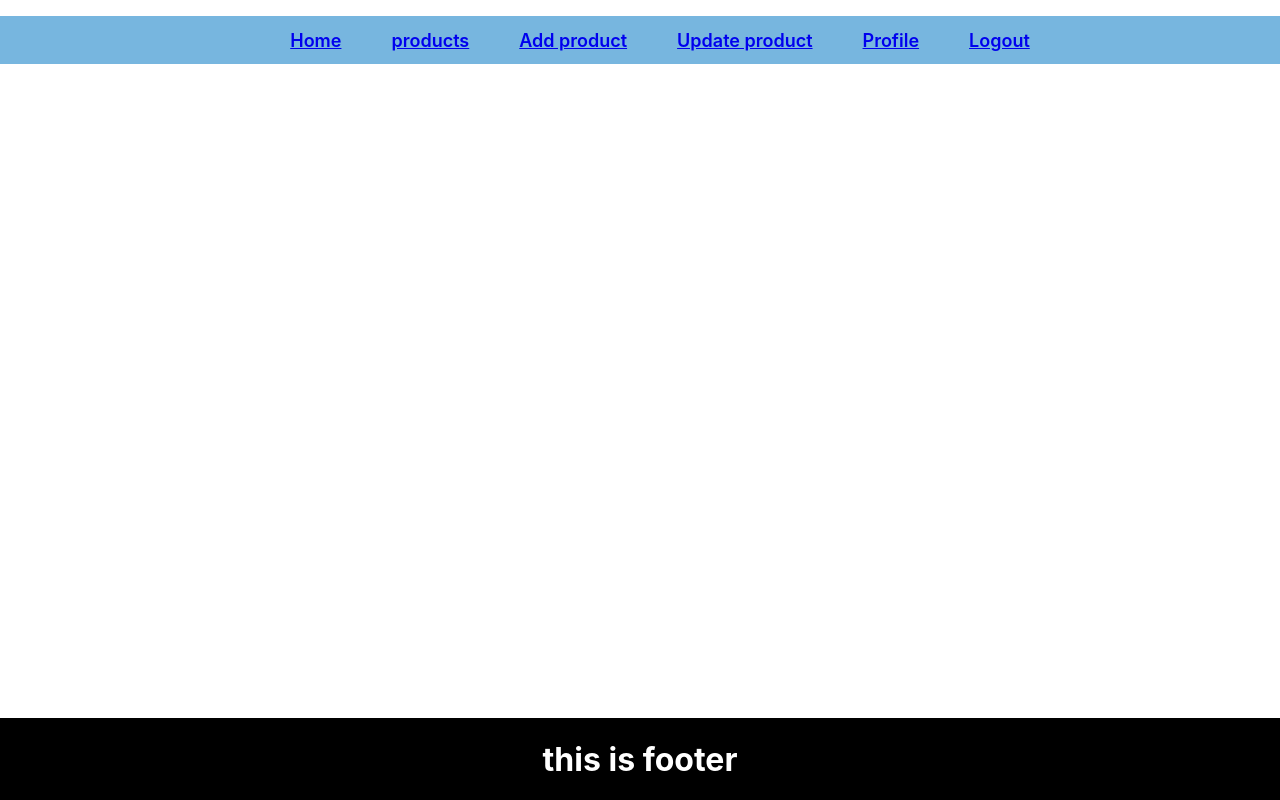
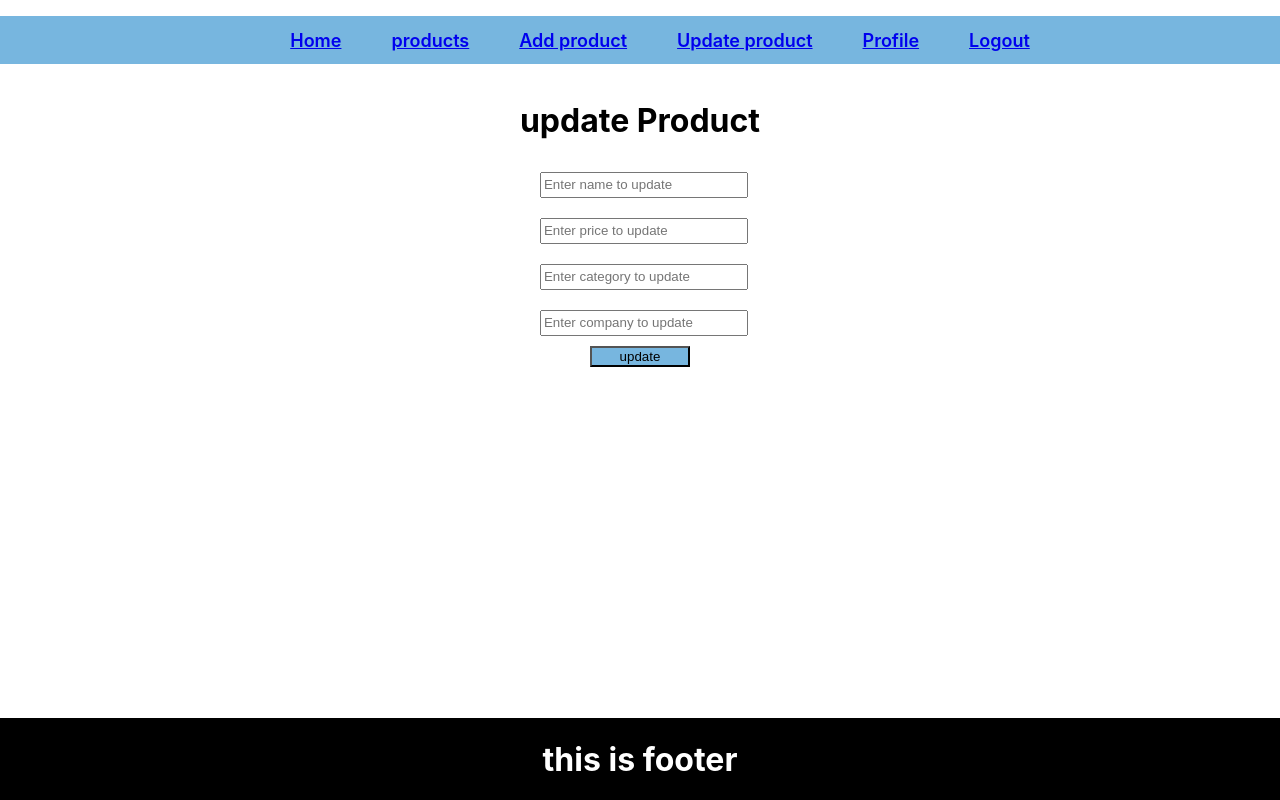
Before and after one commit to AVISHEREE/E-commerce, a React (Create React App) app in the folder frontend/: page /update/1 in a window 1280 px wide. Built offline with nearby package versions, Linux system fonts and the light colour scheme; sample sign-in values are in the browser's storage.

Commit message:
update product component made

```diff
--- a/frontend/src/App.js
+++ b/frontend/src/App.js
@@ -6,6 +6,7 @@ import Login from './components/login.js';
 import AddProduct  from './components/addproduct.js';
 import PrivateComponent  from './components/privateComponent.js';
 import ProductList from './components/productsList.js';
+import UpdateProduct from './components/updateProduct.js';
 import { BrowserRouter, Route, Routes } from 'react-router-dom';
 function App() {
   return (
@@ -18,7 +19,7 @@ function App() {
           <Route path='/' element={<h1>hello home</h1>}/>
           <Route path='/products' element={<ProductList/>}/>
           <Route path='/add' element={<AddProduct/>}/>
-          <Route path='/update' element={<h1>hello update product</h1>}/>
+          <Route path='/update/:id' element={<UpdateProduct/>}/>
           <Route path='/logout' element={<h1>hello logout</h1>}/>
           <Route path='/profile' element={<h1>hello profile</h1>}/>
           </Route>
--- a/frontend/src/components/productsList.js
+++ b/frontend/src/components/productsList.js
@@ -1,10 +1,15 @@
 import React, { useState , useEffect } from "react";
+import { Link } from "react-router-dom";
 
 const ProductList = () =>{
     const [products, setProducts] = useState([])
     useEffect(() => {
         showProducts()
     }, [])
+    const updateProduct = async () =>{
+        console.log("hello world");
+
+    }
     const showProducts = async () =>{
         const data = await fetch("http://localhost:5000/v1/product/products");
         const result =  await data.json();
@@ -21,6 +26,8 @@ const ProductList = () =>{
             <li>Poduct Price:{e.price}</li>
             <li>Poduct category:{e.category}</li>
             <li>Poduct company:{e.company}</li>
+            <button onClick={updateProduct}><Link to={'/update/'+e._id}>Update</Link></button>&nbsp;&nbsp;
+            <button><Link>Delete</Link></button>
         </ul>
         )}
         </>
--- /dev/null
+++ b/frontend/src/components/updateProduct.js
@@ -0,0 +1,47 @@
+import React ,{useState} from "react";
+
+const UpdateProduct = () => {
+    const [name, setname] = useState("")
+    const [price, setprice] = useState("")
+    const [category, setcategory] = useState("")
+    const [company, setcompany] = useState("")
+    const update = async ()=>{
+        console.log(name,price,category,company);
+    }
+  return (
+    <>
+      <div className="body">
+        <h1>update Product</h1>
+        <input
+          className="inputBox"
+          type="text"
+          placeholder="Enter name to update"
+          onChange={(e)=>setname(e.target.value)}
+        />
+        <input
+          className="inputBox"
+          type="number"
+          placeholder="Enter price to update"
+          onChange={(e)=>setprice(e.target.value)}
+        />
+        <input
+          className="inputBox"
+          type="text"
+          placeholder="Enter category to update"
+          onChange={(e)=>setcategory(e.target.value)}
+        />
+        <input
+          className="inputBox"
+          type="text"
+          placeholder="Enter company to update"
+          onChange={(e)=>setcompany(e.target.value)}
+        />
+        <button className="signUpBtn" onClick={update}>
+          update
+        </button>
+      </div>
+    </>
+  );
+};
+
+export default UpdateProduct;
```
